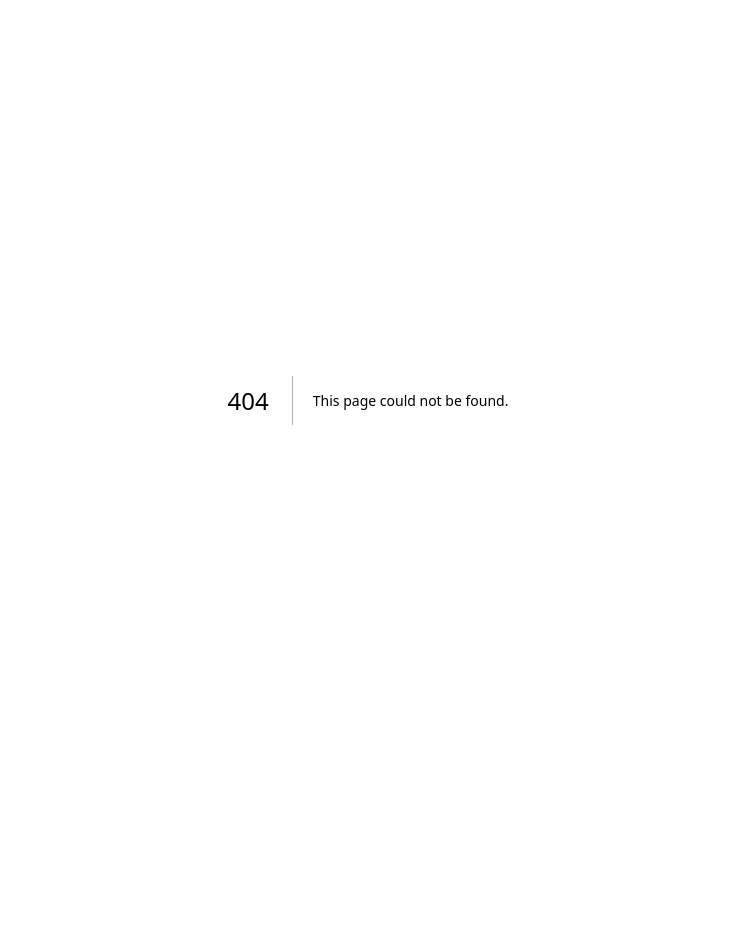
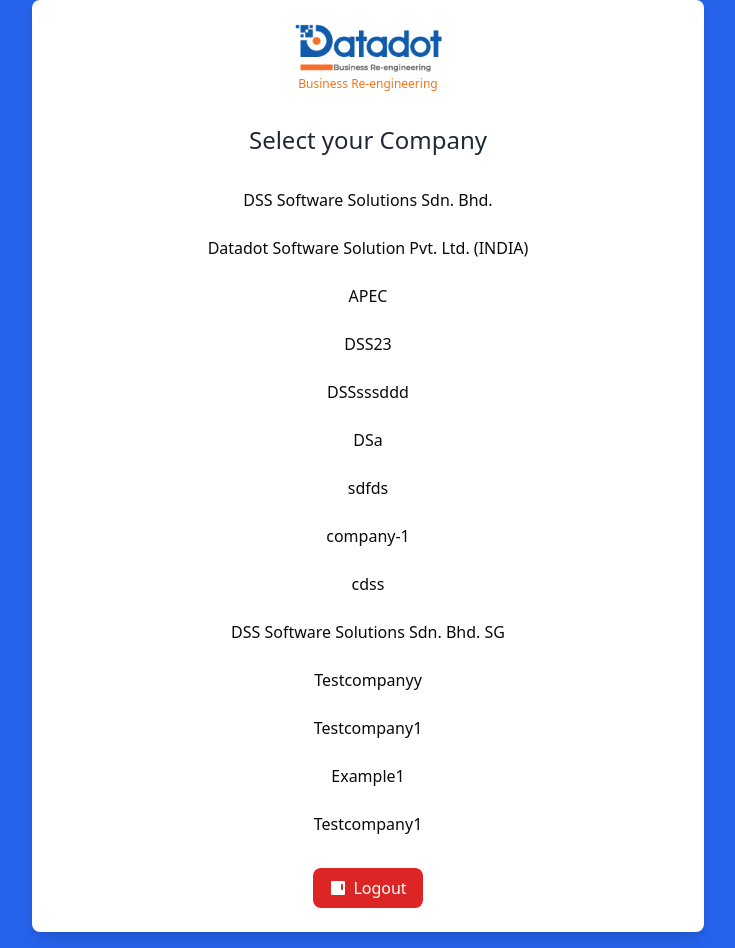
Before and after one commit to sunilbittu/dms-app, a Next.js app: page /companies in a window 1280 px wide. Before the commit this address had no page. Shown: the top 948 px of the page, without its empty margins (272-1007 px from the left). Before the commit the page ends 800 px from the top, so only its background shows below. Built offline with nearby package versions, Linux system fonts and the light colour scheme.

Commit message:
How can I resolve these errors? If you propose a fix, please make it concise.

```diff
--- /dev/null
+++ b/app/companies/page.tsx
@@ -0,0 +1,111 @@
+'use client';
+
+import { useState } from 'react';
+import Link from 'next/link';
+import { useRouter } from 'next/navigation';
+
+// Static list of companies
+const companies = [
+    'DSS Software Solutions Sdn. Bhd.',
+    'Datadot Software Solution Pvt. Ltd. (INDIA)',
+    'APEC',
+    'DSS23',
+    'DSSsssddd',
+    'DSa',
+    'sdfds',
+    'company-1',
+    'cdss',
+    'DSS Software Solutions Sdn. Bhd. SG',
+    'Testcompanyy',
+    'Testcompany1',
+    'Example1',
+    'Testcompany1',
+];
+
+export default function CompaniesPage() {
+    const router = useRouter();
+
+    const handleLogout = () => {
+        // In a real app, you would clear authentication state here
+        router.push('/');
+    };
+
+    return (
+        <div
+            className="min-h-screen bg-blue-600 flex flex-col items-center justify-center px-4"
+            data-oid="mvo4jga"
+        >
+            <div className="bg-white rounded-lg shadow-lg w-full max-w-2xl p-6" data-oid="fm2cynl">
+                {/* Logo */}
+                <div className="flex flex-col items-center mb-8" data-oid="626qfc0">
+                    <img
+                        src="/images/datadot-logo.png"
+                        alt="Datadot Logo"
+                        className="h-12 w-auto mb-1"
+                        data-oid="oy7iztf"
+                    />
+
+                    <div className="text-xs text-orange-500 font-medium" data-oid="w1_sz6q">
+                        Business Re-engineering
+                    </div>
+                </div>
+
+                {/* Heading */}
+                <h1
+                    className="text-2xl font-medium text-center mb-6 text-gray-800"
+                    data-oid="yuharny"
+                >
+                    Select your Company
+                </h1>
+
+                {/* Companies List */}
+                <div className="space-y-2 mb-6" data-oid="6q_77-w">
+                    {companies.map((company, index) => (
+                        <div
+                            key={index}
+                            className="text-center py-2 hover:bg-gray-100 cursor-pointer rounded transition-colors"
+                            onClick={() => console.log(`Selected company: ${company}`)}
+                            data-oid="cwb6ko5"
+                        >
+                            {company}
+                        </div>
+                    ))}
+                </div>
+
+                {/* Logout Button */}
+                <div className="flex justify-center mt-6" data-oid="za65y8d">
+                    <button
+                        onClick={handleLogout}
+                        className="px-4 py-2 bg-red-600 hover:bg-red-500 text-white font-medium rounded-lg transition-colors flex items-center"
+                        data-oid="psn37fi"
+                    >
+                        <svg
+                            xmlns="http://www.w3.org/2000/svg"
+                            className="h-5 w-5 mr-1"
+                            viewBox="0 0 20 20"
+                            fill="currentColor"
+                            data-oid="u5mc7vc"
+                        >
+                            <path
+                                fillRule="evenodd"
+                                d="M3 3a1 1 0 00-1 1v12a1 1 0 001 1h12a1 1 0 001-1V4a1 1 0 00-1-1H3zm11 4a1 1 0 10-2 0v4a1 1 0 102 0V7z"
+                                clipRule="evenodd"
+                                data-oid="0w0:nng"
+                            />
+                        </svg>
+                        Logout
+                    </button>
+                </div>
+            </div>
+
+            {/* Footer */}
+            <div
+                className="mt-4 text-xs text-white flex justify-between w-full max-w-2xl px-2"
+                data-oid="3cqscoi"
+            >
+                <div data-oid="_9j8:tj">Copyright © DMS 2024</div>
+                <div data-oid="tcb-7nn">Privacy Policy Terms & Conditions</div>
+            </div>
+        </div>
+    );
+}
--- a/app/page.tsx
+++ b/app/page.tsx
@@ -2,6 +2,7 @@
 
 import { useState } from 'react';
 import Link from 'next/link';
+import { useRouter } from 'next/navigation';
 
 export default function Page() {
     const [username, setUsername] = useState('');
@@ -132,10 +133,11 @@
 
                     <button
                         type="submit"
-                        className="w-full py-3 px-4 bg-blue-600 hover:bg-blue-500 text-white font-medium rounded-lg transition-colors focus:outline-none focus:ring-2 focus:ring-blue-500 focus:ring-offset-2 focus:ring-offset-gray-900"
+                        disabled={isLoading}
+                        className="w-full py-3 px-4 bg-blue-600 hover:bg-blue-500 text-white font-medium rounded-lg transition-colors focus:outline-none focus:ring-2 focus:ring-blue-500 focus:ring-offset-2 focus:ring-offset-gray-900 disabled:opacity-70 disabled:cursor-not-allowed"
                         data-oid="h6syint"
                     >
-                        Sign in
+                        {isLoading ? 'Signing in...' : 'Sign in'}
                     </button>
                 </form>
             </div>
```
